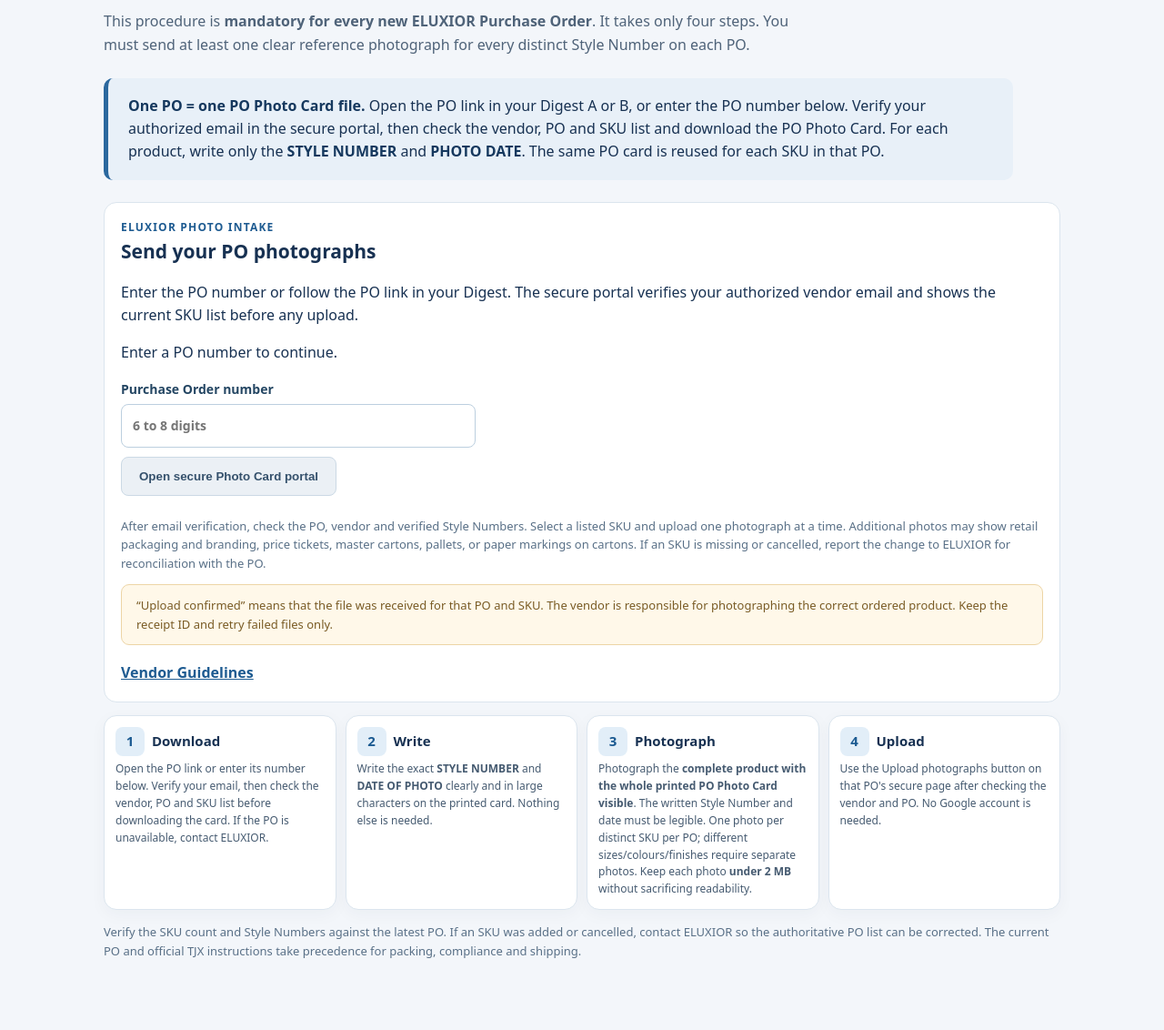
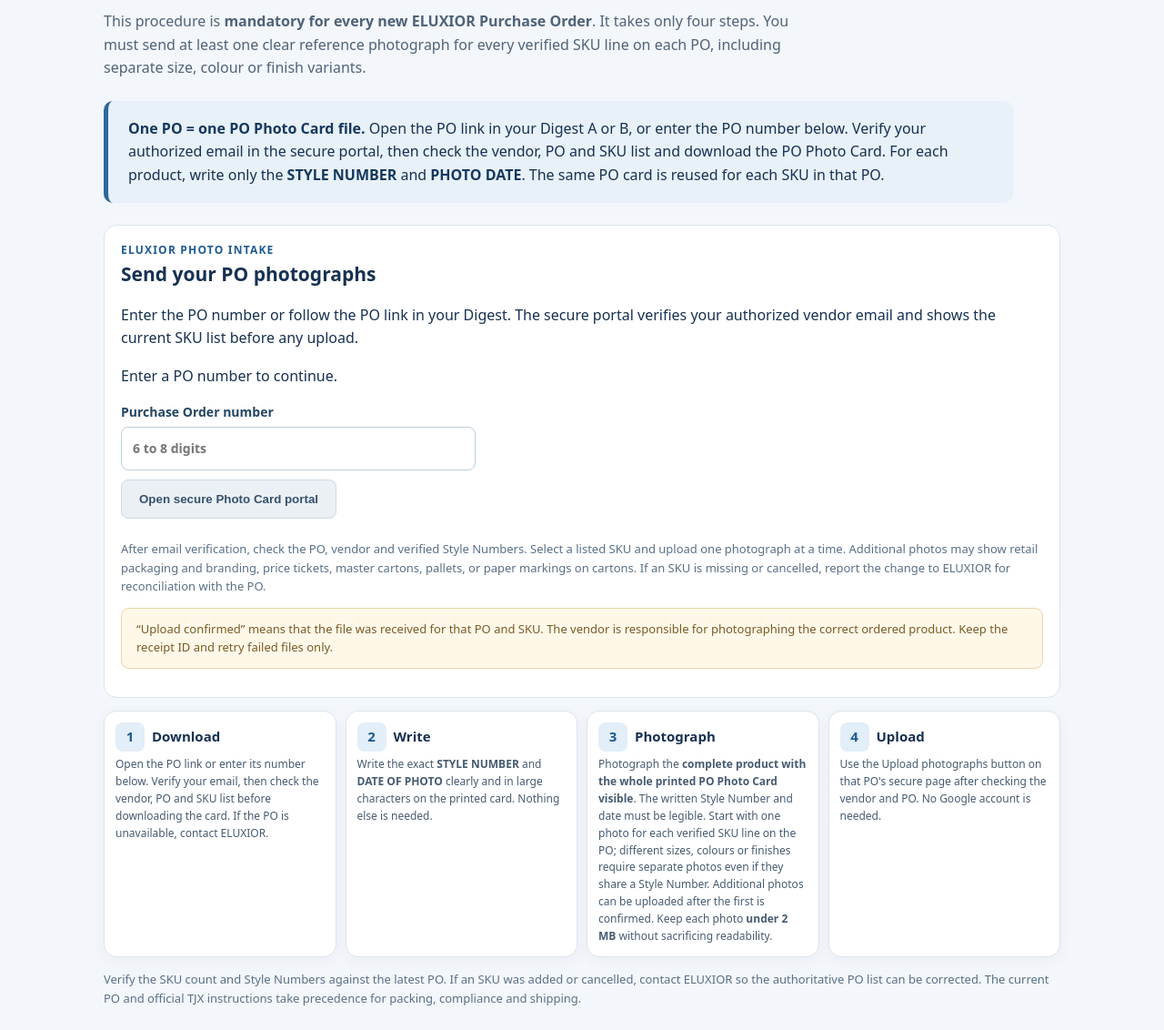
Before and after one commit to eluxior/eluxior-site, a plain HTML site: page vendor-photo-submission/index.html in a window 1280 px wide. Shown: the part 168-1300 px from the top of the page at 91% size. Drawn offline with Linux system fonts and the light colour scheme.

Commit message:
Clarify SKU photo steps and add access request page

```diff
--- a/vendor-photo-submission/index.html
+++ b/vendor-photo-submission/index.html
@@ -19,7 +19,7 @@ main{max-width:1100px;margin:0 auto;padding:22px 24px 55px}h1{font-size:clamp(27
 <main>
 <div class="eyebrow">Vendor instructions · New procedure from 01 November 2026</div>
 <h1>Submit your PO product photos</h1>
-<p class="lede">This procedure is <strong>mandatory for every new ELUXIOR Purchase Order</strong>. It takes only four steps. You must send at least one clear reference photograph for every distinct Style Number on each PO.</p>
+<p class="lede">This procedure is <strong>mandatory for every new ELUXIOR Purchase Order</strong>. It takes only four steps. You must send at least one clear reference photograph for every verified SKU line on each PO, including separate size, colour or finish variants.</p>
 <div class="notice"><strong>One PO = one PO Photo Card file.</strong> Open the PO link in your Digest A or B, or enter the PO number below. Verify your authorized email in the secure portal, then check the vendor, PO and SKU list and download the PO Photo Card. For each product, write only the <strong>STYLE NUMBER</strong> and <strong>PHOTO DATE</strong>. The same PO card is reused for each SKU in that PO.</div>
 <section class="action" aria-labelledby="upload-title">
  <div class="eyebrow">ELUXIOR Photo Intake</div>
@@ -34,12 +34,11 @@ main{max-width:1100px;margin:0 auto;padding:22px 24px 55px}h1{font-size:clamp(27
  </form>
  <p class="small">After email verification, check the PO, vendor and verified Style Numbers. Select a listed SKU and upload one photograph at a time. Additional photos may show retail packaging and branding, price tickets, master cartons, pallets, or paper markings on cartons. If an SKU is missing or cancelled, report the change to ELUXIOR for reconciliation with the PO.</p>
  <p class="hint">“Upload confirmed” means that the file was received for that PO and SKU. The vendor is responsible for photographing the correct ordered product. Keep the receipt ID and retry failed files only.</p>
- <div class="links"><a href="/vendor-guidelines/">Vendor Guidelines</a></div>
 </section>
 <section class="steps" aria-label="Submission steps">
  <div class="step"><h2><span class="num">1</span>Download</h2><p>Open the PO link or enter its number below. Verify your email, then check the vendor, PO and SKU list before downloading the card. If the PO is unavailable, contact ELUXIOR.</p></div>
  <div class="step"><h2><span class="num">2</span>Write</h2><p>Write the exact <strong>STYLE NUMBER</strong> and <strong>DATE OF PHOTO</strong> clearly and in large characters on the printed card. Nothing else is needed.</p></div>
- <div class="step"><h2><span class="num">3</span>Photograph</h2><p>Photograph the <strong>complete product with the whole printed PO Photo Card visible</strong>. The written Style Number and date must be legible. One photo per distinct SKU per PO; different sizes/colours/finishes require separate photos. Keep each photo <strong>under 2 MB</strong> without sacrificing readability.</p></div>
+ <div class="step"><h2><span class="num">3</span>Photograph</h2><p>Photograph the <strong>complete product with the whole printed PO Photo Card visible</strong>. The written Style Number and date must be legible. Start with one photo for each verified SKU line on the PO; different sizes, colours or finishes require separate photos even if they share a Style Number. Additional photos can be uploaded after the first is confirmed. Keep each photo <strong>under 2 MB</strong> without sacrificing readability.</p></div>
  <div class="step"><h2><span class="num">4</span>Upload</h2><p>Use the Upload photographs button on that PO's secure page after checking the vendor and PO. No Google account is needed.</p></div>
 </section>
 <p class="small">Verify the SKU count and Style Numbers against the latest PO. If an SKU was added or cancelled, contact ELUXIOR so the authoritative PO list can be corrected. The current PO and official TJX instructions take precedence for packing, compliance and shipping.</p>
```
Also changed, not shown: request-access/index.html (added, +4 -0 lines).
